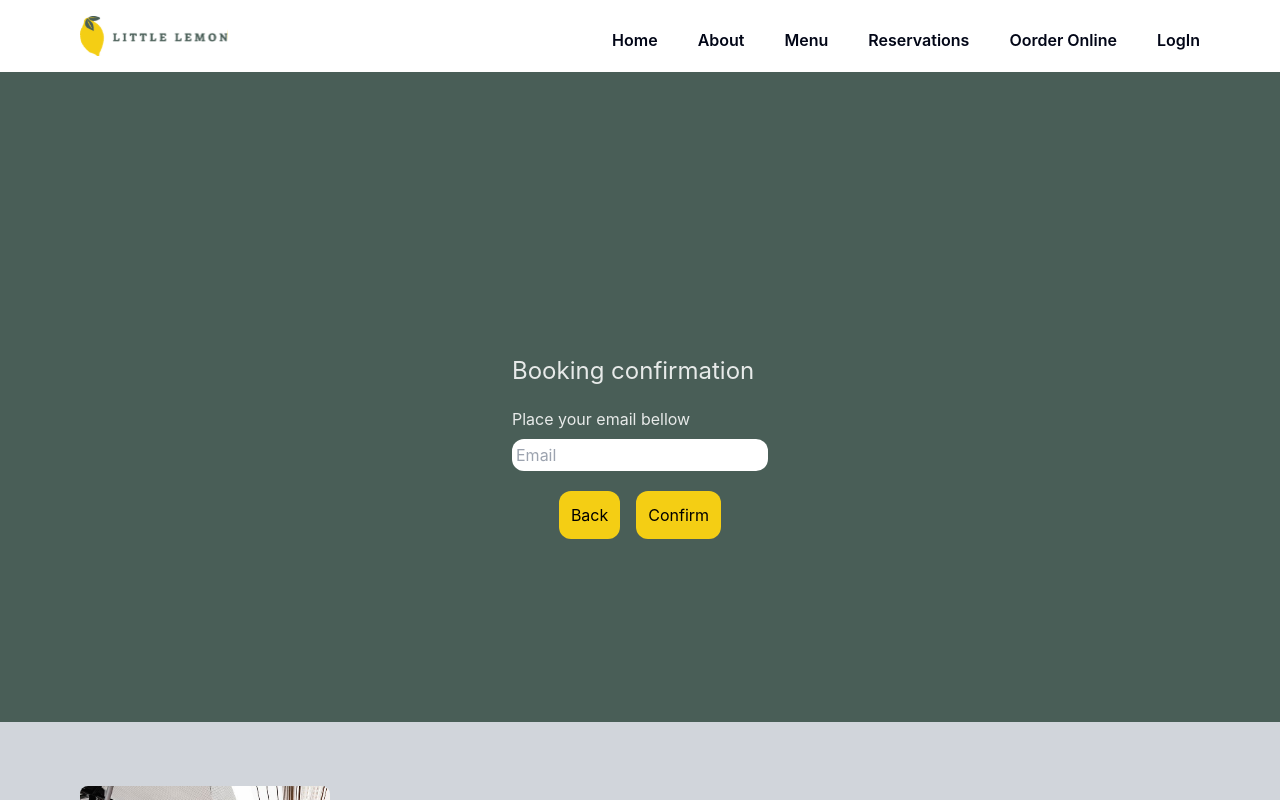
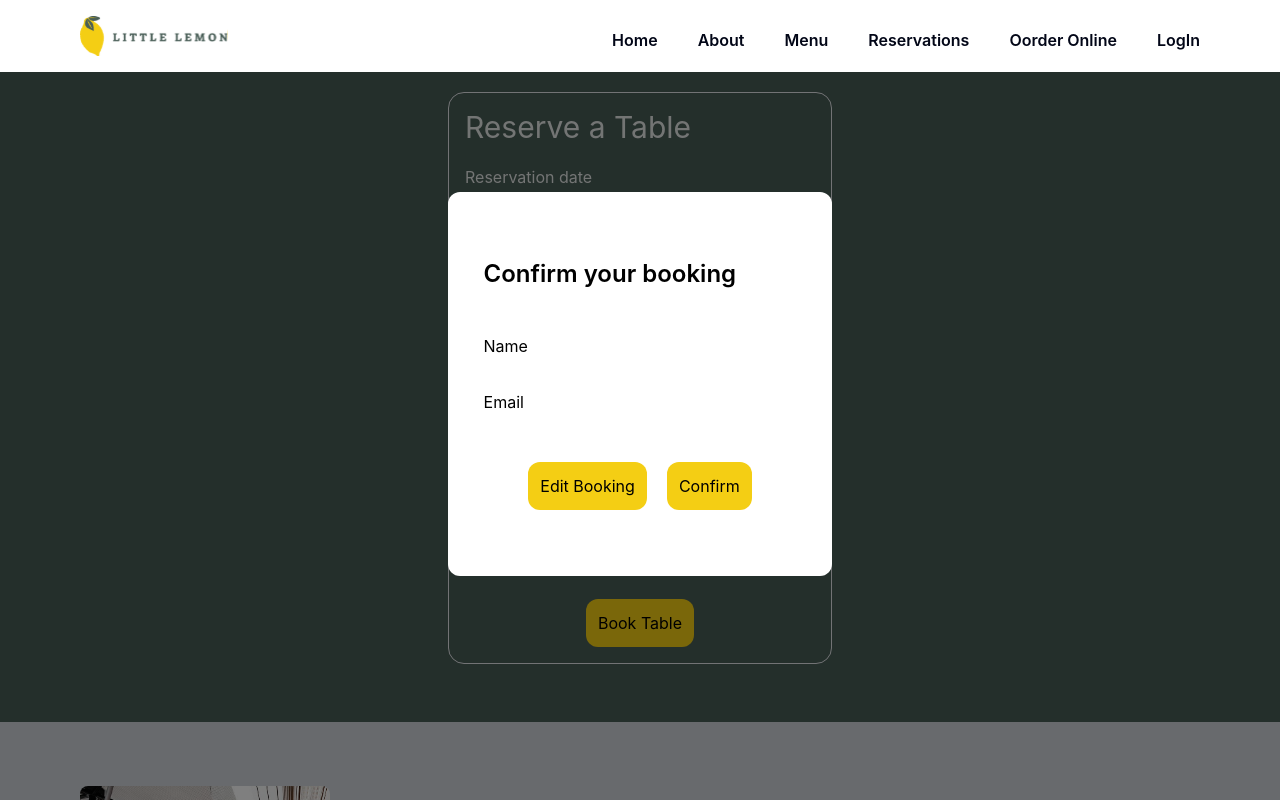
Before and after one commit to resendeleonardo/meta-frontend-developer-capstone, a React (Vite) app in the folder frontend-developer-capstone/: page /booking in a window 1280 px wide. Both pictures are taken after typing "2020-01-15" into the empty fields and a click on the button "Book Table". Shown: the top 800 px of the page. Built offline with nearby package versions, Linux system fonts and the light colour scheme.

Commit message:
update booking feature

```diff
--- a/frontend-developer-capstone/src/components/BookingPage/BookingForm.tsx
+++ b/frontend-developer-capstone/src/components/BookingPage/BookingForm.tsx
@@ -1,51 +1,38 @@
 import React, { useState } from "react";
-import { MinusCircleIcon } from "@heroicons/react/24/outline";
-import { PlusCircleIcon, CheckCircleIcon } from "@heroicons/react/24/solid";
-// import CallToAction from "../HomePage/CallToAction";
-import ConfirmBooking from "./ConfirmBooking";
+// import { MinusCircleIcon } from "@heroicons/react/24/outline";
+import { CheckCircleIcon } from "@heroicons/react/24/solid";
 
 const BookingForm = () => {
   const [isConfirm, setIsConfirm] = useState(false);
   const [confirmed, setConfirmed] = useState(false);
   const [numberOfDiners, setNumberOfDiners] = useState(2);
-  const [errorMessage, setErrorMessage] = useState("");
-  const [selectedTime, setSelectedTime] = useState("");
-  const [selectedDate, setSelectedDate] = useState("");
+  // const [errorMessage, setErrorMessage] = useState("");
+  const [time, setTime] = useState("");
+  const [date, setDate] = useState("");
   const [occasion, setOccasion] = useState("");
 
-  const times = ["18:00", "19:00", "20:00", "21:00"];
-
-  // Occasions
-  const occasions = ["Birthday", "Anniversary"];
-
-  // Handle Number of Diners
-  const handleMinusClick = () => {
-    if (numberOfDiners > 2) {
-      setNumberOfDiners((prev) => prev - 1);
-      setErrorMessage("");
-    } else {
-      setErrorMessage("The minimum number of diners is 2.");
-    }
-  };
-  const handlePlusClick = () => {
-    if (numberOfDiners < 10) {
-      setNumberOfDiners((prev) => prev + 1);
-      setErrorMessage("");
-    } else {
-      setErrorMessage("The maximum number of diners is 10.");
-    }
-  };
+  const availableTimes = ["18:00", "19:00", "20:00", "21:00"];
+  const occasionsList = ["Birthday", "Anniversary"];
 
   // Handle Date
-  const handleDateChange = (event: React.ChangeEvent<HTMLInputElement>) => {
-    const date = event.target.value;
-    setSelectedDate(date);
+  const handleDate = (e: React.ChangeEvent<HTMLInputElement>) => {
+    const newDate = e.target.value;
+    setDate(newDate);
   };
-
+  // Handle Time
+  const handleTime = (e: React.ChangeEvent<HTMLSelectElement>) => {
+    const newTime = e.target.value;
+    setTime(newTime);
+  };
+  // Handle Number of Diners
+  const handleDiners = (e: React.ChangeEvent<HTMLInputElement>) => {
+    const diners = e.target.value;
+    setNumberOfDiners(Number(diners));
+  };
   // Handle Occasion
-  const handleOccasion = (event: React.ChangeEvent<HTMLInputElement>) => {
-    const selectedOccasion = event.target.value;
-    setOccasion(selectedOccasion);
+  const handleOccasion = (e: React.ChangeEvent<HTMLSelectElement>) => {
+    const newOccasion = e.target.value;
+    setOccasion(newOccasion);
   };
 
   // Handle Submit
@@ -53,8 +40,8 @@ const BookingForm = () => {
     e.preventDefault();
     console.log("Form submitted:", {
       numberOfDiners,
-      selectedTime,
-      selectedDate,
+      time,
+      date,
       occasion,
     });
     // Send data to server...
@@ -62,86 +49,86 @@ const BookingForm = () => {
 
   return (
     <>
-    <div className="h-[650px] bg-primary-color pt-12 md:pt-0 px-5 sm:px-20 2xl:px-72 md:flex md:flex-col md:items-center md:justify-center">
-      <form onSubmit={handleSubmit}>
-        {/* Example -- Will be changed later!! */}
-          {!isConfirm ? (
-            <>
+      <section className="h-[650px] bg-primary-color pt-12 md:pt-5 px-5 sm:px-20 2xl:px-72 md:flex md:flex-col md:items-center">
+        <div className="md:border md:p-4 md:rounded-2xl md:w-96">
           <div>
             <h2 className="text-3xl mb-5">Reserve a Table</h2>
           </div>
-              <h2 className="text-base">How many diners?</h2>
-              <div className="flex flex-row gap-5 mt-4">
-                <p className="text-2xl leading-5 w-28">
-                  {numberOfDiners} people
-                </p>
-                <div className="flex flex-row gap-2">
-                  <MinusCircleIcon
-                    className="h-6 w-6 cursor-pointer mt-auto hover:text-gray-800"
-                    onClick={handleMinusClick}
-                  />
-                  <PlusCircleIcon
-                    className="h-6 w-6 cursor-pointer mt-auto hover:text-gray-800"
-                    onClick={handlePlusClick}
+          {/* Booking Form */}
+          <form onSubmit={handleSubmit}>
+            <div className="mt-5 flex flex-col items-start gap-5">
+              <label htmlFor="date">Reservation date</label>
+              <input
+                type="date"
+                name="date"
+                id="date"
+                value={date}
+                onChange={handleDate}
+                className="p-2 rounded-xl cursor-pointer"
+                required={true}
               />
             </div>
-              </div>
-              {errorMessage && <p className="text-red-500">{errorMessage}</p>}
-              <div className="mt-10">
-                <h2 className="text-base md:flex md:flex-col md:items-center md:justify-center">
-                  Select a Time
-                </h2>
-                <div className="flex flex-row mt-4 gap-5">
-                  {times.map((item) => (
-                    <p
+
+            <div className="mt-5 flex flex-col items-start gap-5">
+              <label htmlFor="time">Select a time</label>
+              <select
+                name="time"
+                id="time"
+                value={time}
+                onChange={handleTime}
+                className="p-2 rounded-xl cursor-pointer"
+                required={true}
+              >
+                <option hidden>Select a time</option>
+                {availableTimes.map((item) => (
+                  <option
                     key={item}
-                      className={`text-2xl p-1 bg-secondary-color text-black rounded-xl cursor-pointer hover:bg-gray-800 hover:text-white ${
-                        selectedTime === item ? "bg-gray-800 text-white" : ""
-                      }`}
-                      onClick={() => setSelectedTime(item)}
+                    className="text-2xl p-1 bg-secondary-color text-black rounded-xl cursor-pointer hover:bg-gray-800 hover:text-white}"
                   >
                     {item}
-                    </p>
-                  ))}
-                </div>
-              </div>
-              <div className="mt-10">
-                <h2 className="text-base md:flex md:flex-col md:items-center md:justify-center">
-                  Reservation Date
-                </h2>
-                <div className="flex flex-row mt-4 gap-5">
-                  {/* <p className="text-2xl">{selectedDate || "Select date"}</p> */}
-                  <input
-                    type="date"
-                    value={selectedDate}
-                    onChange={handleDateChange}
-                    className="p-2 rounded-xl cursor-pointer"
-                  />
-                  {/* <p className="text-2xl">Fri, 29 Dec</p>
-            <p className="text-secondary-color text-base font-semibold cursor-pointer leading-9">
-              PICK DATE
-            </p> */}
-                </div>
-              </div>
-              <div className="mt-10">
-                <h2 className="text-base md:flex md:flex-col md:items-center md:justify-center">
-                  Occasion
-                </h2>
-                <div className="mt-4">
-                  <select
-                    className="p-2 rounded-xl cursor-pointer"
-                    value={occasion}
-                    onChange={handleOccasion}
-                  >
-                    {occasions.map((occasion) => (
-                      <option key={occasion}>
-                        {occasion}
                   </option>
                 ))}
               </select>
             </div>
+
+            <div className="mt-5 flex flex-col items-start gap-5">
+              <label htmlFor="diners">How many diners?</label>
+              <input
+                type="number"
+                name="diners"
+                id="diners"
+                value={numberOfDiners}
+                min={2}
+                max={10}
+                onChange={handleDiners}
+                className="p-2 rounded-xl cursor-pointer"
+                required={true}
+              />
             </div>
-              <div className="mt-10">
+
+            <div className="mt-5 flex flex-col items-start gap-5">
+              <label htmlFor="occasion">Occasion</label>
+              <select
+                name="occasion"
+                id="occasion"
+                value={occasion}
+                onChange={handleOccasion}
+                className="p-2 rounded-xl cursor-pointer"
+                required={true}
+              >
+                <option hidden>Select an occasion</option>
+                {occasionsList.map((item) => (
+                  <option
+                    key={item}
+                    className="text-2xl p-1 bg-secondary-color text-black rounded-xl cursor-pointer hover:bg-gray-800 hover:text-white}"
+                  >
+                    {item}
+                  </option>
+                ))}
+              </select>
+            </div>
+
+            <div className="mt-10 flex flex-row items-end md:justify-center">
               <button
                 onClick={() => setIsConfirm(!isConfirm)}
                 className="bg-secondary-color p-3 text-black rounded-xl flex items-center hover:bg-gray-800 hover:text-white"
@@ -149,46 +136,80 @@ const BookingForm = () => {
                 Book Table
               </button>
             </div>
-              {/* <div className="mt-10">
-            <CallToAction to="/" text="Book Table" />
-                    </div> */}
-            </>
-          ) : (
+          </form>
+        </div>
+
+        {/* Confirmation Modal */}
+        {isConfirm && (
           <>
-                <div className="flex flex-col items-center justify-center">
-              <ConfirmBooking />
-              <div className="flex flex-row gap-4">
+            <div
+              className="fixed top-0 right-0 bottom-0 left-0 bg-black opacity-50 flex flex-col items-center justify-center"
+              onClick={() => setIsConfirm(!isConfirm)}
+            ></div>
+            <div className="fixed top-48 h-72 md:h-96 md:w-96 bg-white p-4 rounded-xl flex flex-col items-center justify-center">
+              {!confirmed ? (
+                <>
+                  <div className="flex flex-col gap-4">
+                    <h2 className="text-black font-semibold text-2xl mb-5">
+                      Confirm your booking
+                    </h2>
+                    <div>
+                      <label htmlFor="name" className="text-black">
+                        Name{" "}
+                      </label>
+                      <input
+                        type="text"
+                        name="name"
+                        id="name"
+                        className="rounded-xl p-2"
+                        autoComplete="true"
+                      />
+                    </div>
+                    <div>
+                      <label htmlFor="email" className="text-black">
+                        Email{" "}
+                      </label>
+                      <input
+                        type="email"
+                        name="email"
+                        id="email"
+                        className="rounded-xl p-2"
+                        autoComplete="true"
+                      />
+                    </div>
+                  </div>
+                  <div className="flex flex-row gap-5">
+                    <div className="mt-10">
                       <button
                         className="bg-secondary-color p-3 text-black rounded-xl flex items-center hover:bg-gray-800 hover:text-white"
                         onClick={() => setIsConfirm(!isConfirm)}
                       >
-                    Back
+                        Edit Booking
                       </button>
+                    </div>
+                    <div className="mt-10">
                       <button
-                type="submit"
+                        className="bg-secondary-color p-3 text-black rounded-xl flex items-center hover:bg-gray-800 hover:text-white"
                         onClick={() => setConfirmed(!confirmed)}
-                className="bg-secondary-color p-3 text-black rounded-xl flex items-center hover:bg-gray-800 hover:text-white"
                       >
                         Confirm
                       </button>
                     </div>
                   </div>
                 </>
+              ) : (
+                <>
+                  <CheckCircleIcon className="text-primary-color h-24 w-24 mb-10" />
+                  <h2 className="text-black">
+                    YOUR RESERVATION HAS BEEN CONFIRMED
+                  </h2>
+                  <p className="text-black">Check your email!</p>
+                </>
               )}
-      </form>
-      {confirmed && (
-        <>
-            <div
-                className="fixed top-0 right-0 bottom-0 left-0 bg-black opacity-50 flex flex-col items-center justify-center"
-              ></div>
-            <div className="fixed top-48 h-72 md:h-96 md:w-96 bg-white p-4 rounded-xl flex flex-col items-center justify-center">
-                    <CheckCircleIcon className="text-primary-color h-24 w-24 mb-10" />
-                    <h2 className="text-black">YOUR RESERVATION HAS BEEN CONFIRMED</h2>
-                    <p className="text-black">Check your email!</p>
             </div>
           </>
         )}
-    </div>
+      </section>
     </>
   );
 };
--- a/frontend-developer-capstone/src/components/BookingPage/ConfirmBooking.tsx
+++ /dev/null
@@ -1,17 +0,0 @@
-import React from "react";
-
-const ConfirmBooking = () => {
-  return (
-    <>
-      <div className="mt-20 bg-primary-color py-5 px-20">
-        <h2 className="mb-5 text-2xl">Booking confirmation</h2>
-        <div>
-          <p className="mb-2">Place your email bellow</p>
-          <input type="email" placeholder="Email" className="p-1 rounded-xl" required />
-        </div>
-      </div>
-    </>
-  );
-};
-
-export default ConfirmBooking;
--- /dev/null
+++ b/frontend-developer-capstone/src/utils/api.ts
@@ -0,0 +1 @@
+// fetch API
```
Lines whose indentation alone changed are shown as unchanged.
